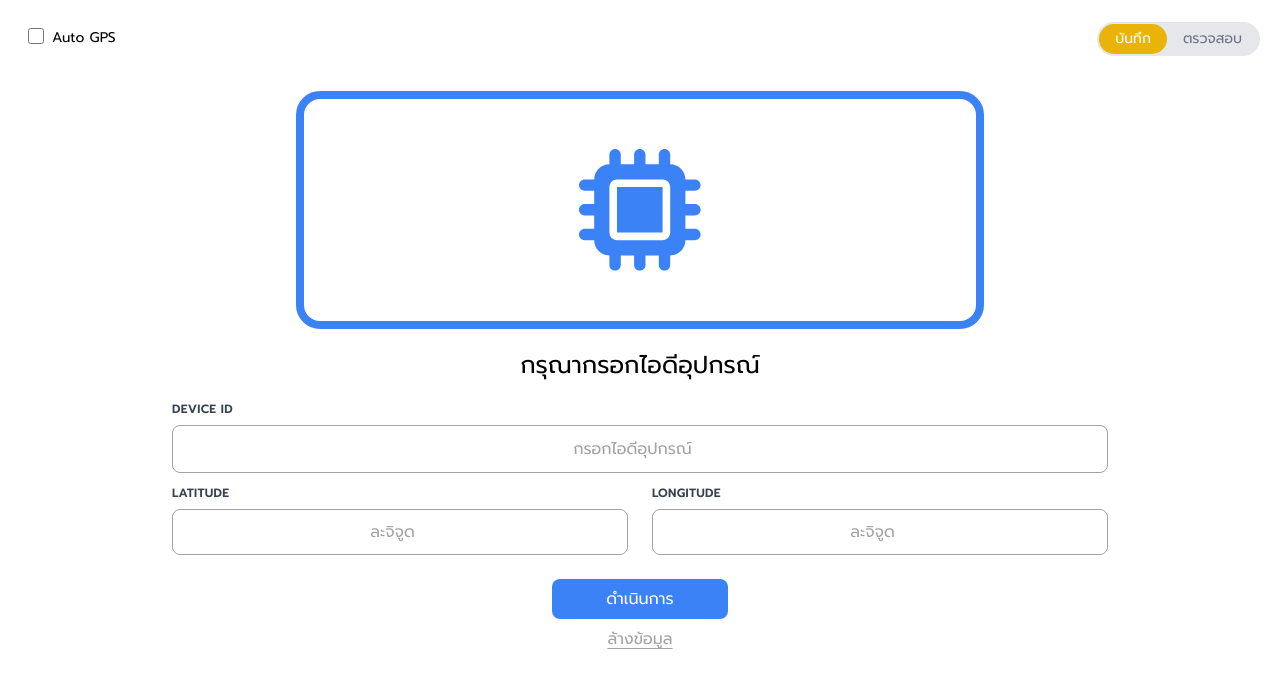
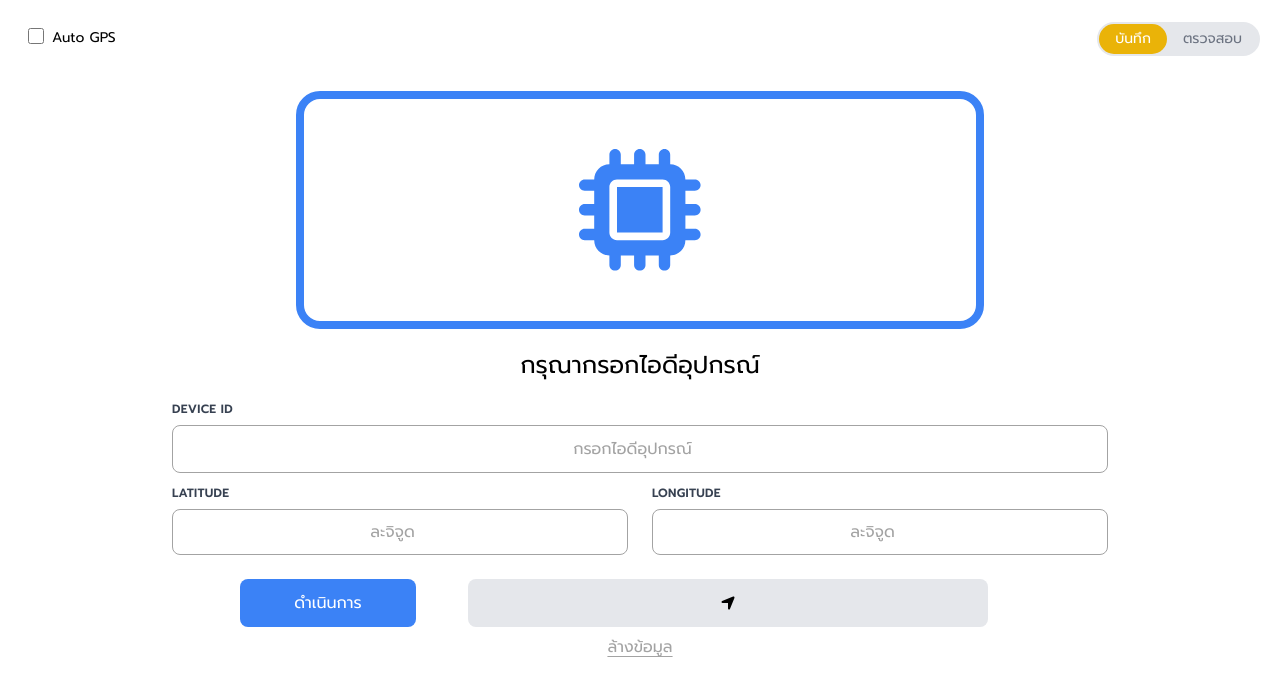
Before and after one commit to cilabcmu/fire-elephant-install-app, a React (Vite) app: page / in a window 1280 px wide. Both pictures are taken after a click on the button "บันทึก". Shown: the top 696 px of the page. Built offline with nearby package versions, Linux system fonts and the light colour scheme; no server answers.

Commit message:
add btn paste

```diff
--- a/src/components/form.tsx
+++ b/src/components/form.tsx
@@ -3,7 +3,7 @@ import { useStatusContext } from "../App";
 import { FormType, useForm } from "../hooks/useForm";
 import { STATUS, StatusContextType, UpdateLocationCheckSDType } from "../public/type";
 import { FontAwesomeIcon } from "@fortawesome/react-fontawesome";
-import { faSpinner } from "@fortawesome/free-solid-svg-icons";
+import { faSpinner, faLocationArrow,} from "@fortawesome/free-solid-svg-icons";
 import { useMutation } from "@apollo/client";
 import { UPDATE_LOCATION } from "../api/mutationGQL";
 import { centerCoordinate, maxCoordinate } from "../api/config";
@@ -14,7 +14,7 @@ interface ButtonStatusProps {
   onClear?: () => void;
 }
 
-interface ClearButtonProps {
+interface ButtonProps {
   onClick?: () => void;
 }
 
@@ -22,7 +22,7 @@ interface InputIDProps {
   deviceID: string | undefined;
   onChangeForm: (event: ChangeEvent<HTMLInputElement>) => void;
   status: string;
-  isDisable: boolean
+  isDisable: boolean;
 }
 
 interface InputCoordinateProps {
@@ -40,6 +40,8 @@ enum ProcessTextType {
   gps = "กำลังตรวจสอบ GPS",
   requiredField = "* กรุณากรอกให้ครบ",
   locationOutArea = "* ตำแหน่งอุปกรณ์เกินขอบเขต",
+  clipboardComplete = "วางคลิปบอร์ดสำเร็จ",
+  clipboardInComplete = "วางคลิปบอร์ดสำเร็จ"
 }
 
 const coordinateToKilometers = (position_a: [number, number], position_b: [number, number]): number => {
@@ -67,11 +69,10 @@ const coordinateToKilometers = (position_a: [number, number], position_b: [numbe
   return c * r;
 };
 
-
 const maxDistance: number = coordinateToKilometers(centerCoordinate, maxCoordinate);
 
 const ButtonStatus: FC<ButtonStatusProps> = ({ status, onCheckDevice, onClear }) => {
-  const buttonStyle = "w-44 text-white py-2 px-4 rounded-lg";
+  const buttonStyle = "w-44 text-white py-3 px-4 rounded-lg";
   switch (status) {
     case STATUS.waitID:
       return (
@@ -104,6 +105,16 @@ const ButtonStatus: FC<ButtonStatusProps> = ({ status, onCheckDevice, onClear })
         </button>
       );
   }
+};
+
+const ButtonClipboard: FC<ButtonProps> = ({ onClick }) => {
+  return (
+    <div className="flex justify-center grow">
+      <div className="flex relative justify-center py-4 w-5/6 bg-gray-200 rounded-lg" onClick={onClick}>
+        <FontAwesomeIcon className="" icon={faLocationArrow} />
+      </div>
+    </div>
+  );
 };
 
 const InputID: FC<InputIDProps> = ({ deviceID, onChangeForm, status, isDisable }) => {
@@ -142,6 +153,7 @@ const InputCoordinate: FC<InputCoordinateProps> = ({ labelId, labelText, coordin
         value={coordinate}
         onChange={onChangeCoordinate}
         disabled={isDisable}
+        maxLength={9}
       />
     </>
   );
@@ -162,7 +174,7 @@ const ProcessText: FC<ProcessTextProps> = ({ text }) => {
   );
 };
 
-const ClearButton: FC<ClearButtonProps> = ({ onClick }) => {
+const ClearButton: FC<ButtonProps> = ({ onClick }) => {
   return (
     <div className="flex flex-row text-neutral-400 text-md" onClick={onClick}>
       <p className="pt-2 underline underline-offset-4">ล้างข้อมูล</p>
@@ -175,6 +187,8 @@ const initForm: FormType = {
   lat: "",
   long: "",
 };
+
+const regexExp: RegExp = /^((\-?|\+?)?\d+(\.\d+)?),\s*((\-?|\+?)?\d+(\.\d+)?)$/gi;
 
 const Form: FC = () => {
   const [updateLocation, { data, loading, error }] = useMutation(UPDATE_LOCATION);
@@ -191,7 +205,7 @@ const Form: FC = () => {
 
   const disableLatLong: boolean = (isProcessing && processText === ProcessTextType.gps) || status == STATUS.found;
 
-  const isRecordMode: boolean = systemMode === 'record'
+  const isRecordMode: boolean = systemMode === "record";
 
   if (isAutoGPS && !form?.lat && !form?.long && isProcessing) {
     navigator.geolocation.getCurrentPosition(
@@ -205,7 +219,7 @@ const Form: FC = () => {
         setIsProcessing(false);
       },
       (err) => {
-        console.log('fetch gps err:',err.message);
+        console.log("fetch gps err:", err.message);
         setIsProcessing(false);
       },
       {
@@ -249,19 +263,29 @@ const Form: FC = () => {
 
   const onCheck: () => Promise<void> = async () => {
     if (form.id) {
-
       await updateLocation({
         variables: {
           lat: -1,
           lng: -1,
           dn_v: parseInt(form?.id),
-        }
+        },
       });
 
       return;
     }
     setProcessText(ProcessTextType.requiredField);
     setIsProcessing(true);
+  };
+
+  const onPasteClipboard = async () => {
+    const coordinate: string = await navigator.clipboard.readText();
+    const isCoordinateFormat: boolean = regexExp.test(coordinate);
+    if (isCoordinateFormat) {
+      const coordinate_split: string[] = coordinate.split(", ");
+      const lat: string = coordinate_split[0].slice(0, 9);
+      const long: string = coordinate_split[1].slice(0, 9);
+      setForm({ ...form, lat: lat, long: long });
+    }
   };
 
   if (error) console.log("error:", error);
@@ -291,7 +315,7 @@ const Form: FC = () => {
     <div className="flex flex-col justify-center items-center w-9/12 ">
       <form className="w-full mb-3">
         <div className="w-full px-3">
-          <InputID deviceID={form.id} onChangeForm={onChangeForm} status={status} isDisable={isRecordMode ? isProcessing : false}/>
+          <InputID deviceID={form.id} onChangeForm={onChangeForm} status={status} isDisable={isRecordMode ? isProcessing : false} />
         </div>
         {isRecordMode ? (
           <div className="flex flex-wrap ">
@@ -318,7 +342,10 @@ const Form: FC = () => {
           <></>
         )}
       </form>
-      {<ButtonStatus status={status} onCheckDevice={systemMode === "record" ? onRecord : onCheck} onClear={onClear} />}
+      <div className="flex flex-row justify-center items-center w-5/6">
+        <ButtonStatus status={status} onCheckDevice={systemMode === "record" ? onRecord : onCheck} onClear={onClear} />
+        {isRecordMode && <ButtonClipboard onClick={onPasteClipboard} />}
+      </div>
       {isProcessing && <ProcessText text={processText} />}
       <ClearButton onClick={onClear} />
     </div>
```
